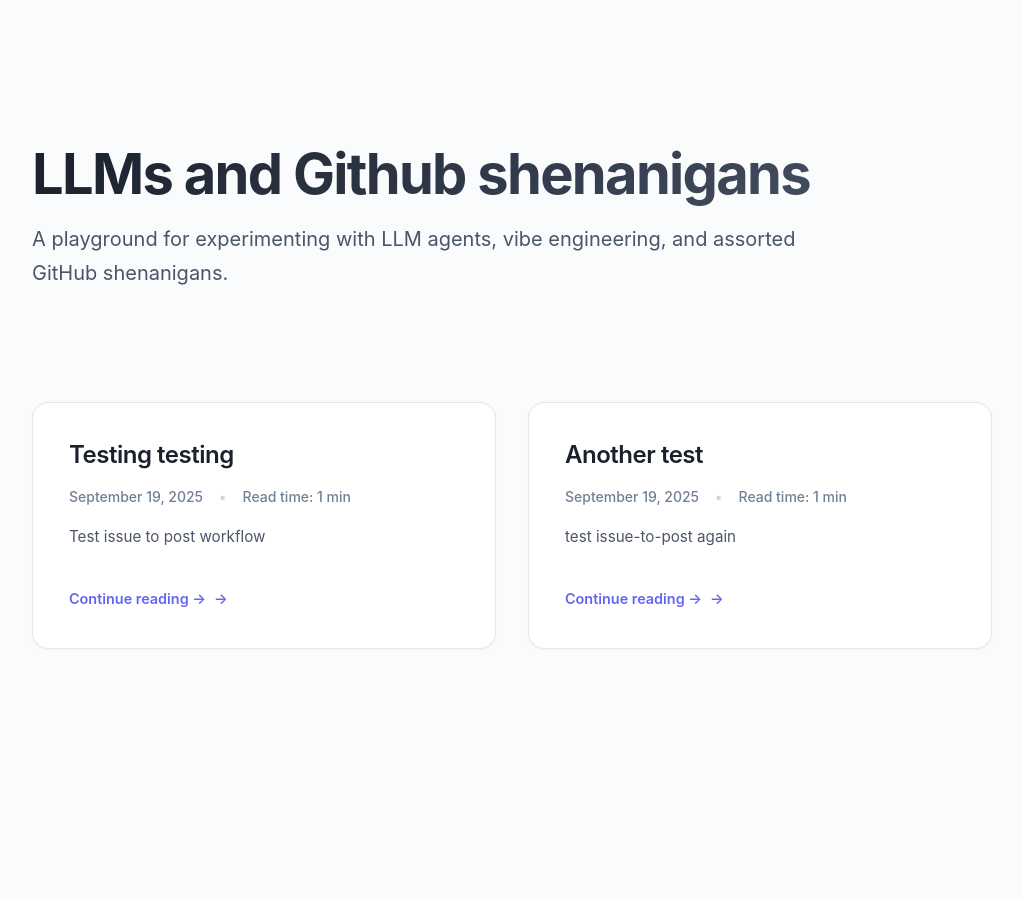
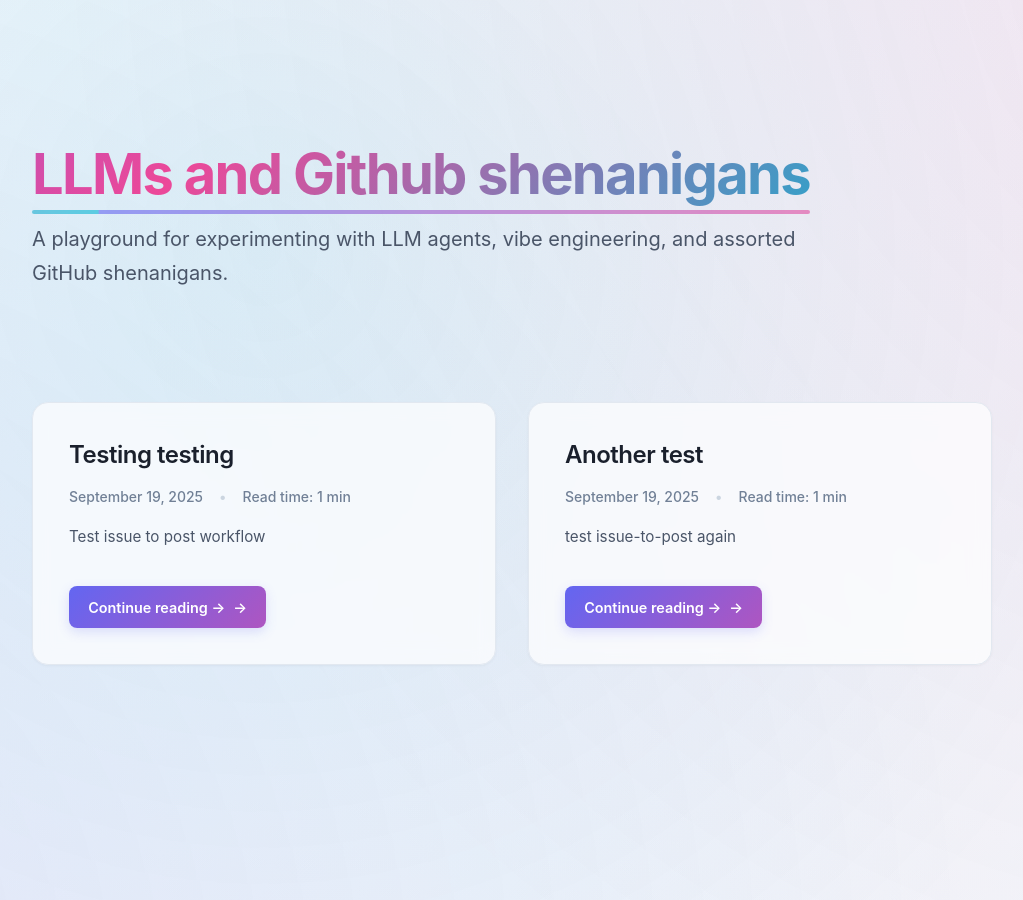
Before and after one commit to shaobohou/shaobohou.github.io, a Jekyll site: the page built from index.html, in a window 1280 px wide. Shown: the whole page, without its empty margins (128-1151 px from the left). Built offline with Jekyll 4.4.1, drawn with Linux system fonts in a browser that asks for light colours.

Commit message:
Make blog design flashier with vibrant animations and effects
Add vibrant visual enhancements throughout the blog:
- Animated gradient backgrounds with floating decorative elements
- Glassmorphism effects on cards with backdrop blur
- Multi-color gradient headings (indigo → pink → cyan)
- Animated shimmer effects on borders and underlines
- Enhanced card hovers with scale, colored shadows, and radial glow
- Flashy gradient CTA buttons with shine animation
- Vibrant gradient text on links
- Enhanced blockquotes with gradient borders
- Code blocks with colored shadows and gradient accents
- Smooth scroll behavior and improved transitions
- Added secondary (pink) and tertiary (cyan) accent colors

The blog now has a more dynamic, modern, and eye-catching design
while maintaining good readability and user experience.

```diff
--- a/_layouts/default.html
+++ b/_layouts/default.html
@@ -9,8 +9,8 @@
       color-scheme: light dark;
       --page-bg: #fafbfd;
       --page-bg-accent: #f0f4f9;
-      --card: #ffffff;
-      --card-hover: #ffffff;
+      --card: rgba(255, 255, 255, 0.7);
+      --card-hover: rgba(255, 255, 255, 0.9);
       --text: #1a202c;
       --text-secondary: #4a5568;
       --text-muted: #718096;
@@ -18,10 +18,13 @@
       --border-hover: #cbd5e0;
       --accent: #6366f1;
       --accent-hover: #4f46e5;
+      --accent-secondary: #ec4899;
+      --accent-tertiary: #06b6d4;
       --accent-soft: rgba(99, 102, 241, 0.08);
       --shadow-sm: 0 1px 3px rgba(0, 0, 0, 0.04);
       --shadow: 0 4px 16px rgba(0, 0, 0, 0.06);
       --shadow-lg: 0 12px 40px rgba(0, 0, 0, 0.1);
+      --shadow-colored: 0 8px 32px rgba(99, 102, 241, 0.15);
       --radius: 12px;
       --radius-lg: 16px;
     }
@@ -30,8 +33,8 @@
       :root {
         --page-bg: #0a0e1a;
         --page-bg-accent: #131826;
-        --card: #161b2e;
-        --card-hover: #1a2035;
+        --card: rgba(22, 27, 46, 0.6);
+        --card-hover: rgba(26, 32, 53, 0.8);
         --text: #f7fafc;
         --text-secondary: #cbd5e0;
         --text-muted: #a0aec0;
@@ -39,11 +42,34 @@
         --border-hover: rgba(226, 232, 240, 0.2);
         --accent: #818cf8;
         --accent-hover: #a5b4fc;
+        --accent-secondary: #f472b6;
+        --accent-tertiary: #22d3ee;
         --accent-soft: rgba(129, 140, 248, 0.12);
         --shadow-sm: 0 1px 3px rgba(0, 0, 0, 0.3);
         --shadow: 0 4px 16px rgba(0, 0, 0, 0.4);
         --shadow-lg: 0 12px 40px rgba(0, 0, 0, 0.5);
+        --shadow-colored: 0 8px 32px rgba(129, 140, 248, 0.2);
       }
+    }
+
+    @keyframes gradientShift {
+      0%, 100% { background-position: 0% 50%; }
+      50% { background-position: 100% 50%; }
+    }
+
+    @keyframes float {
+      0%, 100% { transform: translateY(0px) rotate(0deg); }
+      50% { transform: translateY(-20px) rotate(5deg); }
+    }
+
+    @keyframes shimmer {
+      0% { background-position: -1000px 0; }
+      100% { background-position: 1000px 0; }
+    }
+
+    @keyframes pulse {
+      0%, 100% { opacity: 1; }
+      50% { opacity: 0.5; }
     }
 
     * {
@@ -52,18 +78,41 @@
       padding: 0;
     }
 
+    html {
+      scroll-behavior: smooth;
+    }
+
     body {
       font-family: -apple-system, BlinkMacSystemFont, "Segoe UI", "Roboto", "Oxygen", "Ubuntu", "Cantarell", "Fira Sans", "Droid Sans", "Helvetica Neue", sans-serif;
       -webkit-font-smoothing: antialiased;
       -moz-osx-font-smoothing: grayscale;
       color: var(--text);
-      background: var(--page-bg);
+      background: linear-gradient(135deg, var(--page-bg) 0%, var(--page-bg-accent) 100%);
+      background-size: 200% 200%;
+      animation: gradientShift 15s ease infinite;
       line-height: 1.6;
+      position: relative;
+      overflow-x: hidden;
+    }
+
+    body::before {
+      content: '';
+      position: fixed;
+      top: -50%;
+      left: -50%;
+      width: 200%;
+      height: 200%;
+      background: radial-gradient(circle at 20% 80%, rgba(99, 102, 241, 0.1) 0%, transparent 50%),
+                  radial-gradient(circle at 80% 20%, rgba(236, 72, 153, 0.1) 0%, transparent 50%),
+                  radial-gradient(circle at 40% 40%, rgba(6, 182, 212, 0.1) 0%, transparent 50%);
+      animation: float 20s ease-in-out infinite;
+      pointer-events: none;
+      z-index: 0;
     }
 
     a {
       color: inherit;
-      transition: color 0.2s ease;
+      transition: all 0.3s cubic-bezier(0.4, 0, 0.2, 1);
     }
 
     a:hover {
@@ -85,11 +134,14 @@
       display: flex;
       flex-direction: column;
       gap: clamp(3rem, 6vw, 4rem);
+      position: relative;
+      z-index: 1;
     }
 
     .home header {
       text-align: left;
       padding: clamp(2rem, 4vw, 3rem) 0;
+      position: relative;
     }
 
     .home header h1 {
@@ -98,10 +150,28 @@
       letter-spacing: -0.03em;
       line-height: 1.1;
       margin-bottom: 1rem;
-      background: linear-gradient(135deg, var(--text) 0%, var(--text-secondary) 100%);
+      background: linear-gradient(135deg, var(--accent) 0%, var(--accent-secondary) 50%, var(--accent-tertiary) 100%);
+      background-size: 200% 200%;
+      animation: gradientShift 8s ease infinite;
       -webkit-background-clip: text;
       -webkit-text-fill-color: transparent;
       background-clip: text;
+      position: relative;
+      display: inline-block;
+    }
+
+    .home header h1::after {
+      content: '';
+      position: absolute;
+      bottom: -8px;
+      left: 0;
+      width: 100%;
+      height: 4px;
+      background: linear-gradient(90deg, var(--accent), var(--accent-secondary), var(--accent-tertiary));
+      background-size: 200% 100%;
+      animation: shimmer 3s linear infinite;
+      border-radius: 2px;
+      opacity: 0.6;
     }
 
     .home header .hero-description {
@@ -125,10 +195,12 @@
       gap: 1rem;
       padding: clamp(1.75rem, 3vw, 2.25rem);
       background: var(--card);
+      backdrop-filter: blur(10px);
+      -webkit-backdrop-filter: blur(10px);
       border: 1px solid var(--border);
       border-radius: var(--radius-lg);
       box-shadow: var(--shadow-sm);
-      transition: all 0.3s cubic-bezier(0.4, 0, 0.2, 1);
+      transition: all 0.4s cubic-bezier(0.4, 0, 0.2, 1);
       overflow: hidden;
     }
 
@@ -138,21 +210,48 @@
       top: 0;
       left: 0;
       right: 0;
-      height: 3px;
-      background: linear-gradient(90deg, var(--accent), var(--accent-hover));
+      height: 4px;
+      background: linear-gradient(90deg, var(--accent), var(--accent-secondary), var(--accent-tertiary), var(--accent));
+      background-size: 200% 100%;
       opacity: 0;
-      transition: opacity 0.3s ease;
+      transition: opacity 0.4s ease;
+      animation: shimmer 3s linear infinite;
+    }
+
+    .home .post-card::after {
+      content: '';
+      position: absolute;
+      top: 50%;
+      left: 50%;
+      width: 0;
+      height: 0;
+      border-radius: 50%;
+      background: radial-gradient(circle, rgba(99, 102, 241, 0.1), transparent 70%);
+      transform: translate(-50%, -50%);
+      transition: width 0.6s ease, height 0.6s ease;
+      pointer-events: none;
+      z-index: 0;
     }
 
     .home .post-card:hover {
-      transform: translateY(-4px);
-      box-shadow: var(--shadow-lg);
-      border-color: var(--border-hover);
+      transform: translateY(-8px) scale(1.02);
+      box-shadow: var(--shadow-colored);
+      border-color: var(--accent);
       background: var(--card-hover);
     }
 
     .home .post-card:hover::before {
       opacity: 1;
+    }
+
+    .home .post-card:hover::after {
+      width: 300px;
+      height: 300px;
+    }
+
+    .home .post-card > * {
+      position: relative;
+      z-index: 1;
     }
 
     .home .post-title {
@@ -204,25 +303,49 @@
       display: inline-flex;
       align-items: center;
       gap: 0.5rem;
+      padding: 0.6rem 1.2rem;
       font-size: 0.9rem;
       font-weight: 600;
-      color: var(--accent);
+      background: linear-gradient(135deg, var(--accent), var(--accent-secondary));
+      background-size: 200% 100%;
+      color: white;
       text-decoration: none;
-      transition: all 0.2s ease;
+      border-radius: 8px;
+      transition: all 0.3s cubic-bezier(0.4, 0, 0.2, 1);
+      box-shadow: 0 4px 12px rgba(99, 102, 241, 0.2);
+      position: relative;
+      overflow: hidden;
+    }
+
+    .home .post-cta::before {
+      content: '';
+      position: absolute;
+      top: 0;
+      left: -100%;
+      width: 100%;
+      height: 100%;
+      background: linear-gradient(90deg, transparent, rgba(255, 255, 255, 0.3), transparent);
+      transition: left 0.5s ease;
     }
 
     .home .post-cta::after {
       content: '→';
-      transition: transform 0.2s ease;
+      transition: transform 0.3s ease;
     }
 
     .home .post-cta:hover {
-      color: var(--accent-hover);
       gap: 0.75rem;
+      background-position: 100% 0;
+      box-shadow: 0 6px 20px rgba(99, 102, 241, 0.4);
+      transform: translateY(-2px);
+    }
+
+    .home .post-cta:hover::before {
+      left: 100%;
     }
 
     .home .post-cta:hover::after {
-      transform: translateX(3px);
+      transform: translateX(4px);
     }
 
     @media (max-width: 768px) {
@@ -250,17 +373,35 @@
 
     .post main {
       width: min(740px, 100%);
+      position: relative;
+      z-index: 1;
     }
 
     .post .post-article {
+      position: relative;
       background: var(--card);
+      backdrop-filter: blur(10px);
+      -webkit-backdrop-filter: blur(10px);
       border: 1px solid var(--border);
       border-radius: var(--radius-lg);
-      box-shadow: var(--shadow);
+      box-shadow: var(--shadow-colored);
       padding: clamp(2.5rem, 5vw, 3.5rem);
       display: flex;
       flex-direction: column;
       gap: clamp(1.75rem, 4vw, 2.5rem);
+      overflow: hidden;
+    }
+
+    .post .post-article::before {
+      content: '';
+      position: absolute;
+      top: 0;
+      left: 0;
+      right: 0;
+      height: 5px;
+      background: linear-gradient(90deg, var(--accent), var(--accent-secondary), var(--accent-tertiary), var(--accent));
+      background-size: 200% 100%;
+      animation: shimmer 3s linear infinite;
     }
 
     .post .post-back {
@@ -271,37 +412,54 @@
       font-size: 0.9rem;
       color: var(--text-muted);
       text-decoration: none;
-      transition: all 0.2s ease;
+      transition: all 0.3s cubic-bezier(0.4, 0, 0.2, 1);
       margin-bottom: 1rem;
+      padding: 0.5rem 1rem;
+      border-radius: 8px;
     }
 
     .post .post-back::before {
       content: '←';
-      transition: transform 0.2s ease;
+      transition: transform 0.3s ease;
     }
 
     .post .post-back:hover {
       color: var(--accent);
-      gap: 0.65rem;
+      gap: 0.75rem;
+      background: var(--accent-soft);
     }
 
     .post .post-back:hover::before {
-      transform: translateX(-3px);
+      transform: translateX(-4px);
     }
 
     .post .post-label {
       display: inline-flex;
       align-items: center;
       gap: 0.4rem;
-      padding: 0.4rem 1rem;
-      background: var(--accent-soft);
-      color: var(--accent);
+      padding: 0.5rem 1.2rem;
+      background: linear-gradient(135deg, var(--accent), var(--accent-secondary));
+      color: white;
       font-weight: 600;
       font-size: 0.75rem;
       letter-spacing: 0.1em;
       text-transform: uppercase;
-      border-radius: 6px;
+      border-radius: 20px;
       margin-bottom: 1rem;
+      box-shadow: 0 4px 12px rgba(99, 102, 241, 0.25);
+      position: relative;
+      overflow: hidden;
+    }
+
+    .post .post-label::before {
+      content: '';
+      position: absolute;
+      top: 0;
+      left: -100%;
+      width: 100%;
+      height: 100%;
+      background: linear-gradient(90deg, transparent, rgba(255, 255, 255, 0.3), transparent);
+      animation: shimmer 2s linear infinite;
     }
 
     .post .post-header h1 {
@@ -346,16 +504,21 @@
     }
 
     .post .post-content a {
-      color: var(--accent);
+      background: linear-gradient(135deg, var(--accent), var(--accent-secondary));
+      -webkit-background-clip: text;
+      -webkit-text-fill-color: transparent;
+      background-clip: text;
       text-decoration: underline;
-      text-decoration-thickness: 1px;
-      text-underline-offset: 2px;
-      transition: all 0.2s ease;
+      text-decoration-color: var(--accent);
+      text-decoration-thickness: 2px;
+      text-underline-offset: 3px;
+      transition: all 0.3s ease;
+      position: relative;
     }
 
     .post .post-content a:hover {
-      color: var(--accent-hover);
-      text-decoration-thickness: 2px;
+      text-decoration-thickness: 3px;
+      text-underline-offset: 4px;
     }
 
     .post .post-content > * + * {
@@ -408,11 +571,14 @@
     .post .post-content blockquote {
       margin: 2rem 0;
       padding: 1.25rem 1.5rem;
-      border-left: 3px solid var(--accent);
-      background: var(--accent-soft);
+      border-left: 4px solid transparent;
+      border-image: linear-gradient(180deg, var(--accent), var(--accent-secondary)) 1;
+      background: linear-gradient(135deg, var(--accent-soft), rgba(236, 72, 153, 0.05));
       border-radius: 0 var(--radius) var(--radius) 0;
       font-style: italic;
       color: var(--text-secondary);
+      position: relative;
+      box-shadow: var(--shadow-sm);
     }
 
     .post .post-content blockquote p {
@@ -421,21 +587,35 @@
 
     .post .post-content code {
       font-family: ui-monospace, SFMono-Regular, "SF Mono", Menlo, Consolas, "Liberation Mono", monospace;
-      background: var(--accent-soft);
+      background: linear-gradient(135deg, var(--accent-soft), rgba(236, 72, 153, 0.08));
       color: var(--accent-hover);
-      padding: 0.2em 0.4em;
-      border-radius: 4px;
+      padding: 0.25em 0.5em;
+      border-radius: 6px;
       font-size: 0.9em;
+      border: 1px solid var(--border);
+      box-shadow: 0 1px 3px rgba(99, 102, 241, 0.1);
     }
 
     .post .post-content pre {
       margin: 2rem 0;
       padding: 1.5rem;
       background: var(--card-hover);
-      border: 1px solid var(--border);
+      border: 2px solid var(--border);
       overflow-x: auto;
       border-radius: var(--radius);
-      box-shadow: var(--shadow-sm);
+      box-shadow: var(--shadow), inset 0 0 20px rgba(99, 102, 241, 0.03);
+      position: relative;
+    }
+
+    .post .post-content pre::before {
+      content: '';
+      position: absolute;
+      top: 0;
+      left: 0;
+      right: 0;
+      height: 2px;
+      background: linear-gradient(90deg, var(--accent), var(--accent-secondary), var(--accent-tertiary));
+      opacity: 0.5;
     }
 
     .post .post-content pre code {
```
